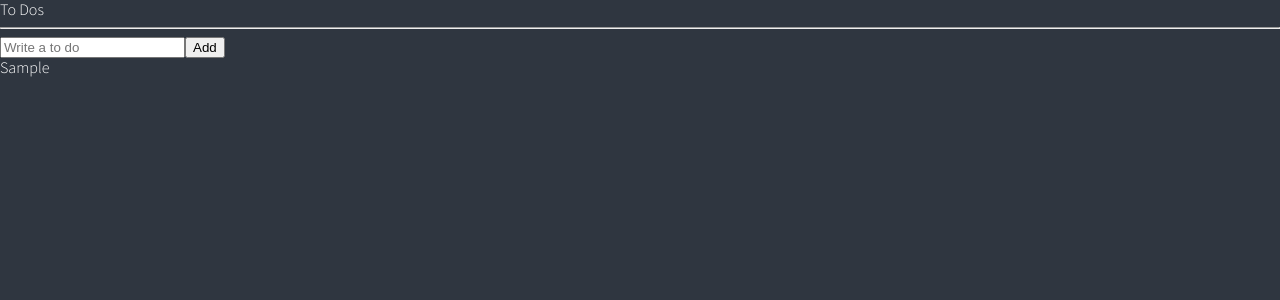
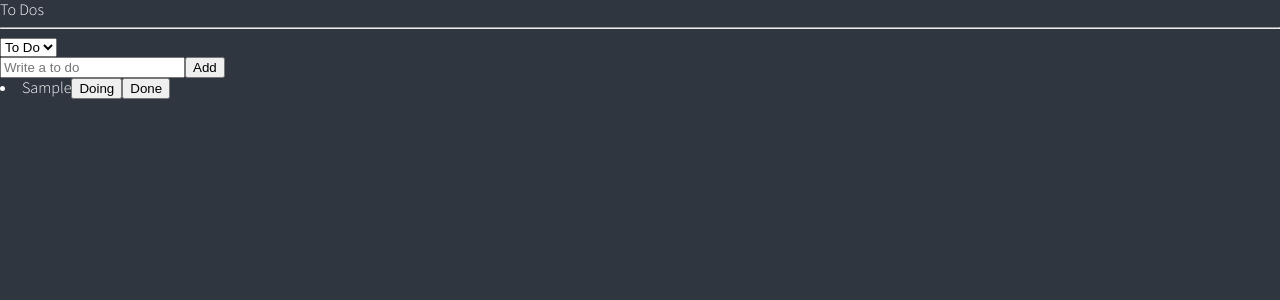
Before and after one commit to Samuel-0930/react-masterclass, a React (Vite) app: page / in a window 1280 px wide. Both pictures are taken after typing "Sample" into the empty fields and a click on the button "Add". Shown: the top 300 px of the page. Built offline with nearby package versions, Linux system fonts and the light colour scheme.

Commit message:
[#6.19] Recap

```diff
--- /dev/null
+++ b/src/atoms.ts
@@ -0,0 +1,32 @@
+import { atom, selector } from 'recoil';
+
+export enum Categories {
+	'TO_DO' = 'TO_DO',
+	'DOING' = 'DOING',
+	'DONE' = 'DONE',
+}
+
+export interface IToDo {
+	text: string;
+	id: number;
+	category: Categories;
+}
+
+export const categoryState = atom<Categories>({
+	key: 'category',
+	default: Categories.TO_DO,
+});
+
+export const toDoState = atom<IToDo[]>({
+	key: 'toDo',
+	default: [],
+});
+
+export const toDoSelector = selector({
+	key: 'toDoSelector',
+	get: ({ get }) => {
+		const toDos = get(toDoState);
+		const category = get(categoryState);
+		return toDos.filter((toDo) => toDo.category === category);
+	},
+});
--- /dev/null
+++ b/src/components/CreateToDo.tsx
@@ -0,0 +1,44 @@
+// CreateToDo.tsx
+import React from 'react';
+import { useForm } from 'react-hook-form';
+import { useRecoilValue, useSetRecoilState } from 'recoil';
+import { categoryState, toDoState } from '../atoms';
+
+type Props = {
+	// props의 타입 정의
+};
+
+interface IForm {
+	toDo: string;
+	// 다른 필드들도 추가할 수 있습니다.
+}
+
+const CreateToDo: React.FC<Props> = () => {
+	const setToDos = useSetRecoilState(toDoState);
+	const category = useRecoilValue(categoryState);
+	const { register, handleSubmit, setValue } = useForm<IForm>();
+
+	const handleValid = ({ toDo }: IForm) => {
+		console.log('add to do', toDo);
+		setToDos((oldToDos) => [
+			{ text: toDo, id: Date.now(), category },
+			...oldToDos,
+		]);
+		setValue('toDo', '');
+	};
+
+	return (
+		<form onSubmit={handleSubmit(handleValid)}>
+			<input
+				{...register('toDo', {
+					required: 'Please write a To Do',
+				})}
+				placeholder='Write a to do'
+			/>
+
+			<button>Add</button>
+		</form>
+	);
+};
+
+export default CreateToDo;
--- /dev/null
+++ b/src/components/ToDo.tsx
@@ -0,0 +1,52 @@
+// ToDo.tsx
+import React from 'react';
+import { Categories, IToDo, toDoState } from '../atoms';
+import { useSetRecoilState } from 'recoil';
+
+type Props = IToDo;
+
+const ToDo: React.FC<Props> = ({ text, category, id }) => {
+	const setToDos = useSetRecoilState(toDoState);
+	const onClick = (event: React.MouseEvent<HTMLButtonElement>) => {
+		const {
+			currentTarget: { name },
+		} = event;
+		setToDos((oldToDos) => {
+			const targetIndex = oldToDos.findIndex((toDo) => toDo.id === id);
+			const newToDo = { text, id, category: name as any };
+			return [
+				...oldToDos.slice(0, targetIndex),
+				newToDo,
+				...oldToDos.slice(targetIndex + 1),
+			];
+		});
+	};
+	return (
+		<li>
+			<span>{text}</span>
+			{category !== Categories.TO_DO && (
+				<button
+					name={Categories.TO_DO}
+					onClick={onClick}>
+					To Do
+				</button>
+			)}
+			{category !== Categories.DOING && (
+				<button
+					name={Categories.DOING}
+					onClick={onClick}>
+					Doing
+				</button>
+			)}
+			{category !== Categories.DONE && (
+				<button
+					name={Categories.DONE}
+					onClick={onClick}>
+					Done
+				</button>
+			)}
+		</li>
+	);
+};
+
+export default ToDo;
--- a/src/components/TodoList.tsx
+++ b/src/components/TodoList.tsx
@@ -1,65 +1,39 @@
 import React from 'react';
-import { useForm } from 'react-hook-form';
-import { atom, useRecoilState } from 'recoil';
+import { useRecoilState, useRecoilValue } from 'recoil';
+import { Categories, categoryState, toDoSelector } from '../atoms';
+import CreateToDo from './CreateToDo';
+import ToDo from './ToDo';
 
 // ToDoList.tsx
 type Props = {
 	// props의 타입 정의
 };
 
-interface IForm {
-	toDo: string;
-	// 다른 필드들도 추가할 수 있습니다.
-}
-
-interface IToDo {
-	text: string;
-	id: number;
-	category: 'TO_DO' | 'DOING' | 'DONE';
-}
-
-const toDoState = atom<IToDo[]>({
-	key: 'toDo',
-	default: [],
-});
-
 const ToDoList: React.FC<Props> = () => {
-	const [toDos, setToDos] = useRecoilState(toDoState);
-	const {
-		register,
-		handleSubmit,
-
-		setValue,
-	} = useForm<IForm>();
-	const handleValid = ({ toDo }: IForm) => {
-		console.log('add to do', toDo);
-		setToDos((oldToDos) => [
-			{ text: toDo, id: Date.now(), category: 'TO_DO' },
-			...oldToDos,
-		]);
-		setValue('toDo', '');
+	const toDos = useRecoilValue(toDoSelector);
+	const [category, setCategory] = useRecoilState(categoryState);
+	const onInput = (event: React.FormEvent<HTMLSelectElement>) => {
+		setCategory(event.currentTarget.value as any);
 	};
-	console.log(toDos);
 
 	return (
 		<div>
 			<h1>To Dos</h1>
 			<hr />
-			<form onSubmit={handleSubmit(handleValid)}>
-				<input
-					{...register('toDo', {
-						required: 'Please write a To Do',
-					})}
-					placeholder='Write a to do'
+			<select
+				value={category}
+				onInput={onInput}>
+				<option value={Categories.TO_DO}>To Do</option>
+				<option value={Categories.DOING}>Doing</option>
+				<option value={Categories.DONE}>Done</option>
+			</select>
+			<CreateToDo />
+			{toDos?.map((toDo) => (
+				<ToDo
+					key={toDo.id}
+					{...toDo}
 				/>
-
-				<button>Add</button>
-			</form>
-			<ul>
-				{toDos.map((toDo) => (
-					<li key={toDo.id}>{toDo.text}</li>
-				))}
-			</ul>
+			))}
 		</div>
 	);
 };
```
